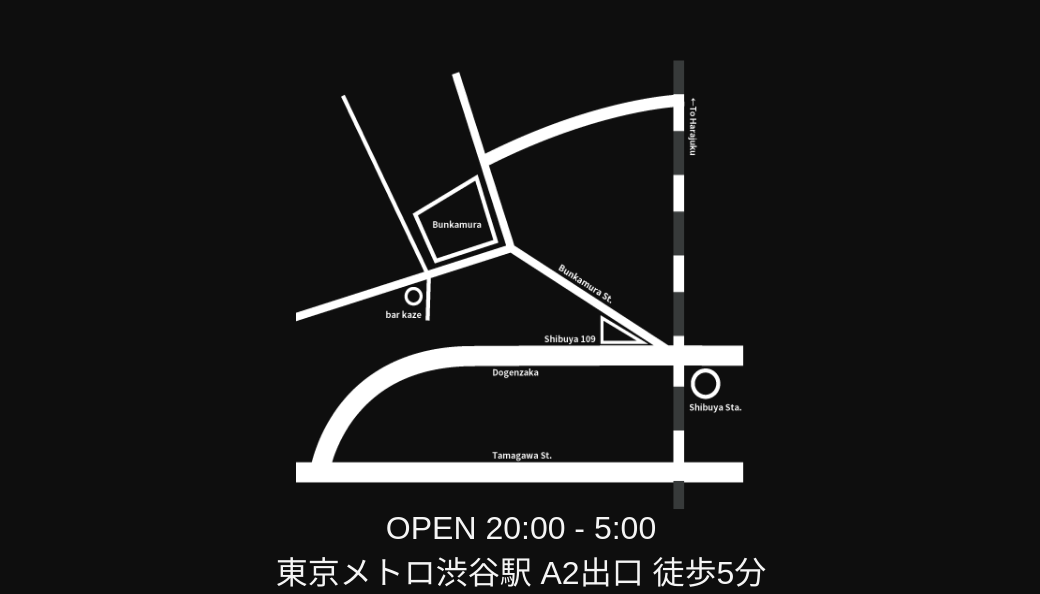
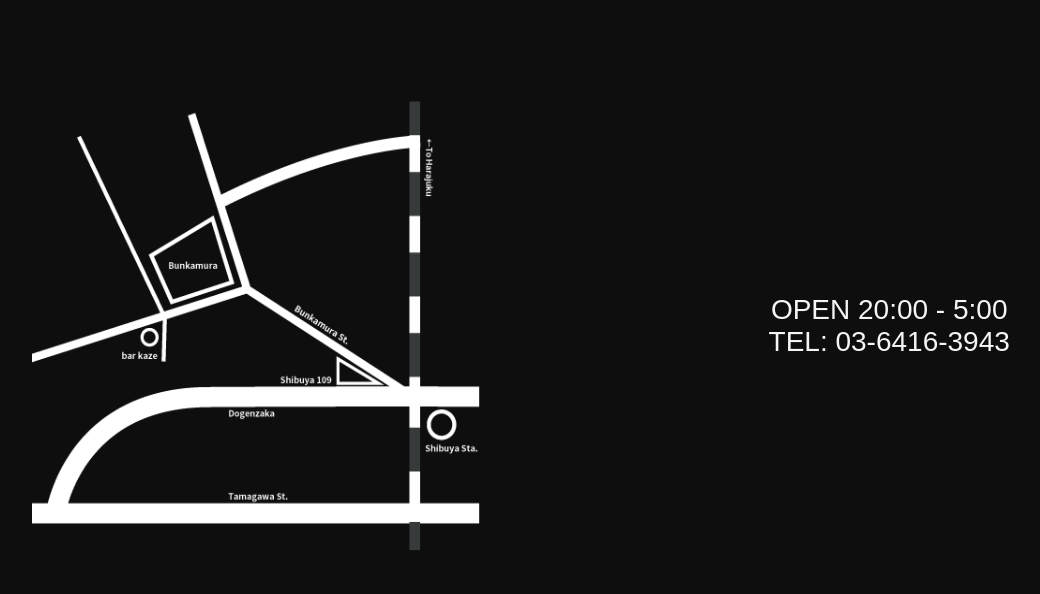
Before and after one commit to mitsu0428/bar-kaze, a Next.js app: page / in a window 1280 px wide. Shown: the part 5746-6340 px from the top of the page, without its empty margins (119-1159 px from the left). Built offline with nearby package versions, Linux system fonts and the light colour scheme.

Commit message:
fix: 文言の修正とデザインの切り替え

```diff
--- a/src/components/InformationView.tsx
+++ b/src/components/InformationView.tsx
@@ -17,8 +17,10 @@ function InformationView({ isPc }: Props) {
             width={isPc ? 450 : 250}
             height={isPc ? 450 : 250}
           />
-          <CustomText>OPEN 20:00 - 5:00</CustomText>
-          <CustomText>東京メトロ渋谷駅 A2出口 徒歩5分</CustomText>
+          <TextWrap>
+            <CustomText>OPEN 20:00 - 5:00</CustomText>
+            <CustomText>TEL: 03-6416-3943</CustomText>
+          </TextWrap>
         </>
       ) : (
         <>
@@ -28,8 +30,10 @@ function InformationView({ isPc }: Props) {
             width={isPc ? 450 : 250}
             height={isPc ? 450 : 250}
           />
-          <CustomText>OPEN 20:00 - 5:00</CustomText>
-          <CustomText>東京メトロ渋谷駅 A2出口 徒歩5分</CustomText>
+          <TextWrap>
+            <CustomText>OPEN 20:00 - 5:00</CustomText>
+            <CustomText>TEL: 03-6416-3943</CustomText>
+          </TextWrap>
         </>
       )}
     </Container>
@@ -42,8 +46,10 @@ const Container = styled.div<{ isPc: boolean }>`
   width: 100%;
   position: relative;
   display: flex;
-  flex-direction: column;
-  justify-content: center;
+  ${(props) => props.isPc && "flex-direction: row;"}
+  ${(props) => !props.isPc && "flex-direction: column;"}
+  ${(props) => props.isPc && "justify-content: space-around;"}
+  ${(props) => !props.isPc && "justify-content: center;"}
   align-items: center;
   text-align: center;
   ${(props) => props.isPc && "height: 100vh;"}
@@ -53,7 +59,7 @@ const Container = styled.div<{ isPc: boolean }>`
 `;
 
 const CustomText = styled.p`
-  font-size: 32px;
+  font-size: 28px;
   text-align: left;
 
   @media (max-width: 768px) {
@@ -61,6 +67,13 @@ const CustomText = styled.p`
   }
 `;
 
+const TextWrap = styled.div`
+  display: flex;
+  flex-direction: column;
+  justify-content: center;
+  align-items: center;
+`;
+
 const StyledImage = styled(Image)`
   border-radius: 8px;
 `;
```
